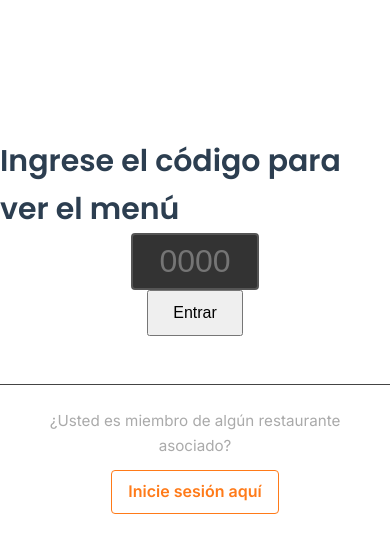
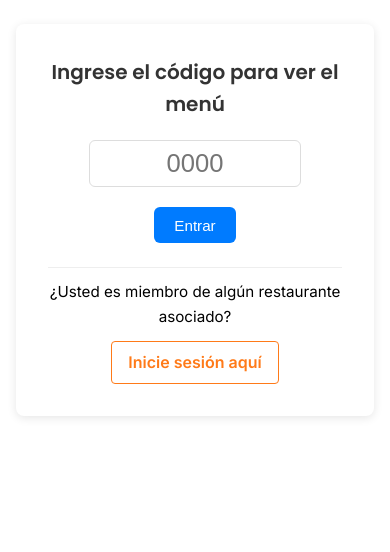
Before and after one commit to gabrielzv/RestaurantManagementSystem, a Vue app in the folder client/: page / in a window 390 px wide. Shown: the top 552 px of the page. Built offline with nearby package versions, Linux system fonts and the light colour scheme.

Commit message:
Refactor layout and styles in CodeEntry and HeroCarousel components; improve responsiveness and UI elements

```diff
--- a/client/src/App.vue
+++ b/client/src/App.vue
@@ -1,6 +1,6 @@
 <script setup lang="ts">
 import { ref, computed, onMounted, onBeforeUnmount } from "vue";
-import { RouterLink, RouterView, useRoute, type RouteMeta } from "vue-router";
+import { RouterView, useRoute, type RouteMeta } from "vue-router";
 
 const navOpen = ref(false);
 const route = useRoute();
@@ -81,11 +81,6 @@ onMounted(() => {
         <span></span>
         <span></span>
       </button>
-
-      <nav class="site-nav" :class="{ open: navOpen }">
-        <RouterLink to="/" @click="navOpen = false">Menú</RouterLink>
-        <RouterLink to="/about" @click="navOpen = false">Sobre nosotros</RouterLink>
-      </nav>
     </div>
   </header>
 
--- a/client/src/components/HeroCarousel.vue
+++ b/client/src/components/HeroCarousel.vue
@@ -54,8 +54,14 @@ const goTo = (i: number) => {
   current.value = i % slides.length;
 };
 
+// Scroll to sections
 const scrollToMenu = () => {
   const el = document.getElementById("menu");
+  if (el) el.scrollIntoView({ behavior: "smooth", block: "start" });
+};
+
+const scrollToOrder = () => {
+  const el = document.getElementById("mi-pedido");
   if (el) el.scrollIntoView({ behavior: "smooth", block: "start" });
 };
 
@@ -104,7 +110,7 @@ onUnmounted(() => stop());
             <p class="lead">{{ slide.lead }}</p>
             <div class="actions">
               <button class="btn primary" @click="scrollToMenu" type="button">Ver menú</button>
-              <button class="btn ghost" type="button" aria-disabled="true">Iniciar sesión</button>
+              <button class="btn primary" type="button" @click="scrollToOrder">Mi Pedido</button>
             </div>
           </div>
         </div>
@@ -153,7 +159,9 @@ onUnmounted(() => stop());
   background-size: cover;
   background-position: center center;
   transform: translateX(100%);
-  transition: transform 480ms cubic-bezier(0.22, 0.9, 0.2, 1), opacity 480ms ease;
+  transition:
+    transform 480ms cubic-bezier(0.22, 0.9, 0.2, 1),
+    opacity 480ms ease;
   opacity: 0;
   display: flex;
   align-items: center;
--- a/client/src/views/CodeEntry.vue
+++ b/client/src/views/CodeEntry.vue
@@ -39,11 +39,13 @@ const submit = async () => {
 </script>
 
 <template>
-  <main>
-    <div class="center">
+  <main class="center">
+    <div class="panel-card">
       <h1>Ingrese el código para ver el menú</h1>
 
-      <input v-model="code" maxlength="4" placeholder="0000" />
+      <div class="input-group">
+        <input v-model="code" maxlength="4" placeholder="0000" />
+      </div>
 
       <div class="actions">
         <button @click="submit" :disabled="loading">Entrar</button>
@@ -62,26 +64,66 @@ const submit = async () => {
 <style scoped>
 .center {
   display: flex;
-  flex-direction: column;
+  justify-content: center;
   align-items: center;
+  min-height: 80vh;
+  padding: 2rem 1rem;
+  box-sizing: border-box;
+}
+
+.panel-card {
+  background: white;
+  padding: 2rem;
+  border-radius: 8px;
+  box-shadow: 0 2px 10px rgba(0, 0, 0, 0.1);
+  width: 100%;
+  max-width: 420px;
+  box-sizing: border-box;
+}
+
+.panel-card h1 {
+  text-align: center;
+  margin-bottom: 1.25rem;
+  color: #333;
+}
+
+.input-group {
+  display: flex;
   justify-content: center;
-  height: 80vh;
+  margin-bottom: 0.75rem;
 }
 
 input {
   font-size: 2rem;
   text-align: center;
   width: 8rem;
+  min-width: 120px;
+  max-width: 100%;
   padding: 0.5rem;
-  background-color: #333;
-  color: white;
-  border: 2px solid #555;
-  border-radius: 4px;
+  background-color: #fff;
+  color: #111;
+  border: 1px solid #ddd;
+  border-radius: 6px;
+  box-sizing: border-box;
+  margin-bottom: 0.5rem;
 }
 
 .actions button {
   padding: 0.75rem 1.5rem;
   font-size: 1rem;
+  border-radius: 6px;
+  cursor: pointer;
+  background: #007bff;
+  color: #fff;
+  border: none;
+}
+
+.actions {
+  display: flex;
+  gap: 1rem;
+  align-items: center;
+  justify-content: center;
+  margin-top: 0.25rem;
 }
 
 .error {
@@ -90,14 +132,14 @@ input {
 }
 
 .waiter-section {
-  margin-top: 3rem;
+  margin-top: 1.5rem;
   text-align: center;
-  padding: 1.5rem;
-  border-top: 1px solid #444;
+  padding-top: 0.75rem;
+  border-top: 1px solid #eee;
 }
 
 .waiter-text {
-  color: #aaa;
+  color: #000000;
   font-size: 0.95rem;
   margin-bottom: 0.75rem;
 }
@@ -118,4 +160,34 @@ input {
   background-color: var(--color-accent);
   color: white;
 }
+
+/* Responsive tweaks */
+@media (max-width: 720px) {
+  .center h1 {
+    font-size: 1.25rem;
+    text-align: center;
+  }
+
+  input {
+    font-size: 1.6rem;
+    width: 60%;
+  }
+
+  .actions button {
+    width: auto;
+    padding: 0.6rem 1.25rem;
+    font-size: 0.95rem;
+  }
+
+  .center {
+    min-height: 50vh;
+    padding: 1.5rem 1rem;
+  }
+}
+
+@media (max-width: 420px) {
+  input {
+    width: 72%;
+  }
+}
 </style>
```
